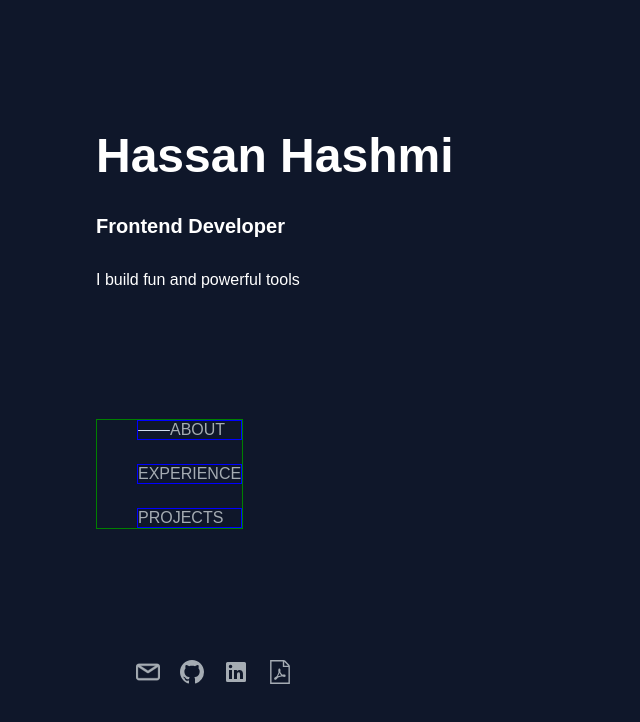
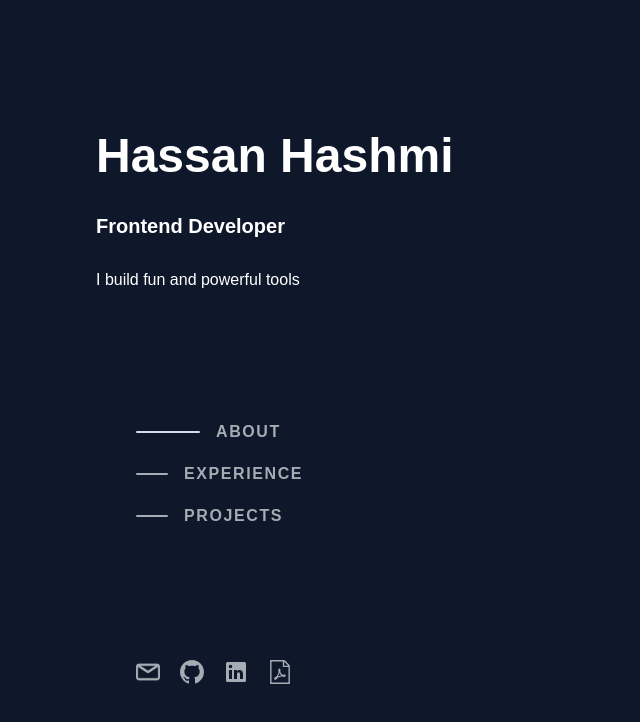
Before and after one commit to KuroMaple/portfolio, a React (Vite) app: page / in a window 1280 px wide. Shown: the top 722 px of the page, without its empty margins (0-640 px from the left). Built offline with nearby package versions, Linux system fonts and the light colour scheme; a web font is replaced by a local one.

Commit message:
feat: nav bar

```diff
--- a/src/Components/NavBar/NavBar.css
+++ b/src/Components/NavBar/NavBar.css
@@ -7,11 +7,11 @@
   flex-direction: column;
   gap: 1.5rem;
   width: fit-content;
-  border: green 1px solid;
 }
 
 .nav-bar__item {
-  border: blue 1px solid;
+  font-weight: 700;
+  letter-spacing: .1em;
   font-size: 1rem;
   cursor: pointer;
   color: rgb(165, 172, 179);
@@ -24,10 +24,28 @@
   color: #d3deec;
 }
 
-.nav-bar__indicator {
+.nav-bar__indicator-short {
   width: 2rem;
-  height: 1px;
+  height: 2px;
+  background-color: rgb(165, 172, 179);
+  border-radius: 0.25rem;
+  transition-duration: 0.15s;
+  /*Transition function starts fast and finishes slow*/
+  transition-timing-function: cubic-bezier(.4,0,.2,1);
+  margin-right: 1rem;
+}
+
+.nav-bar__indicator-short:hover {
+  background-color: #d3deec;
+}
+
+.nav-bar__indicator-long {
+  width: 4rem;
+  height: 2px;
   background-color: #d3deec;
   border-radius: 0.25rem;
-  transition: all 0.3s ease;
+  /*Transition function starts fast and finishes slow*/
+  transition-duration: 0.15s;
+  transition-timing-function: cubic-bezier(.4,0,.2,1);
+  margin-right: 1rem;
 }
--- a/src/Components/NavBar/NavBar.tsx
+++ b/src/Components/NavBar/NavBar.tsx
@@ -1,15 +1,34 @@
+import { useState } from 'react'
 import './NavBar.css'
 
 const NavBar = () => {
+  const [active, setActive] = useState(0)
+  const [hovered, setHovered] = useState(-1)
+
+  const renderlistElement = (index: number, text: string) => {
+    return (
+      <li
+        onClick={() => setActive(index)}
+        onMouseEnter={() => setHovered(index)}
+        onMouseLeave={() => setHovered(-1)}
+      >
+        <a className='nav-bar__item' >
+          {(active === index || hovered === index) ?
+            (<span className='nav-bar__indicator-long'>&nbsp;</span>) :
+            (<span className='nav-bar__indicator-short'>&nbsp;</span>)
+          }
+          <span>{text}</span>
+        </a>
+      </li>
+    )
+  }
+
   return (
     <nav className='header__nav-bar'>
       <ul className='nav-bar__list'>
-        <li className='nav-bar__item'>
-          <span className='nav-bar__indicator'>&nbsp;</span>
-          <span>ABOUT</span>
-        </li>
-        <li className='nav-bar__item'>EXPERIENCE</li>
-        <li className='nav-bar__item'>PROJECTS</li>
+        {renderlistElement(0, 'ABOUT')}
+        {renderlistElement(1, 'EXPERIENCE')}
+        {renderlistElement(2, 'PROJECTS')}
       </ul>
     </nav>
   )
```
